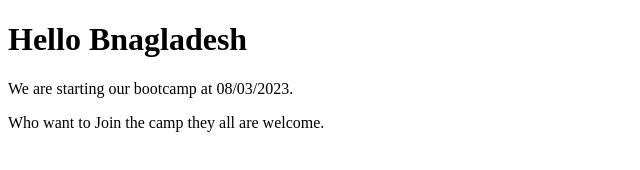
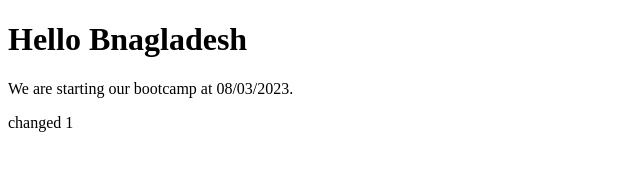
Before and after one commit to tanvir-ahmed-pavel/bootcamp_brainstorm, a plain HTML site: page index.html in a window 1280 px wide. Shown: the whole page, without its empty margins (0-640 px from the left). Drawn offline with Linux system fonts and the light colour scheme.

Commit message:
this is changed

```diff
--- a/index.html
+++ b/index.html
@@ -1,17 +1,13 @@
 <!DOCTYPE html>
 <html lang="en">
-<head>
-    <meta charset="UTF-8">
-    <meta name="viewport" content="width=device-width, initial-scale=1.0">
+  <head>
+    <meta charset="UTF-8" />
+    <meta name="viewport" content="width=device-width, initial-scale=1.0" />
     <title>Document</title>
-</head>
-<body>
-
+  </head>
+  <body>
     <h1>Hello Bnagladesh</h1>
     <p>We are starting our bootcamp at 08/03/2023.</p>
-    <p>Who want to Join the camp they all are welcome.</p>
-
-
-
-</body>
+    <p>changed 1</p>
+  </body>
 </html>
```
